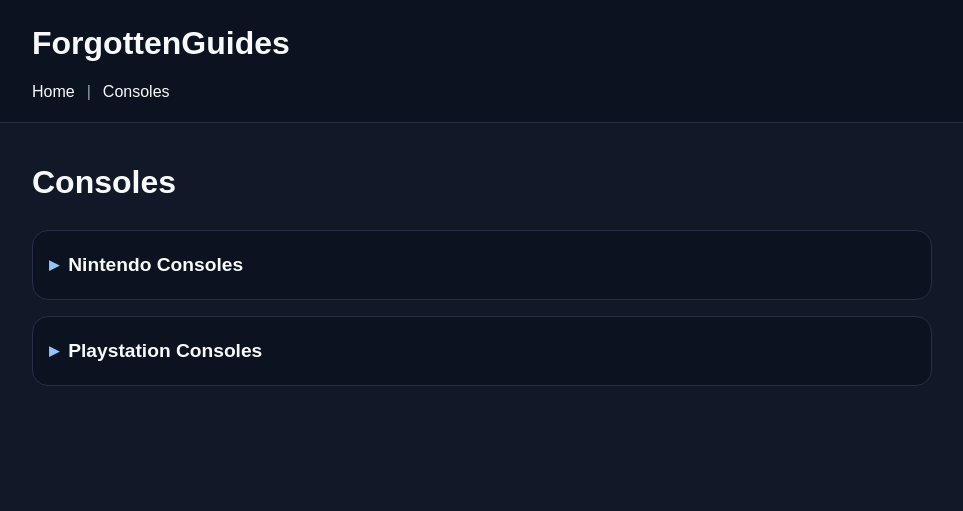
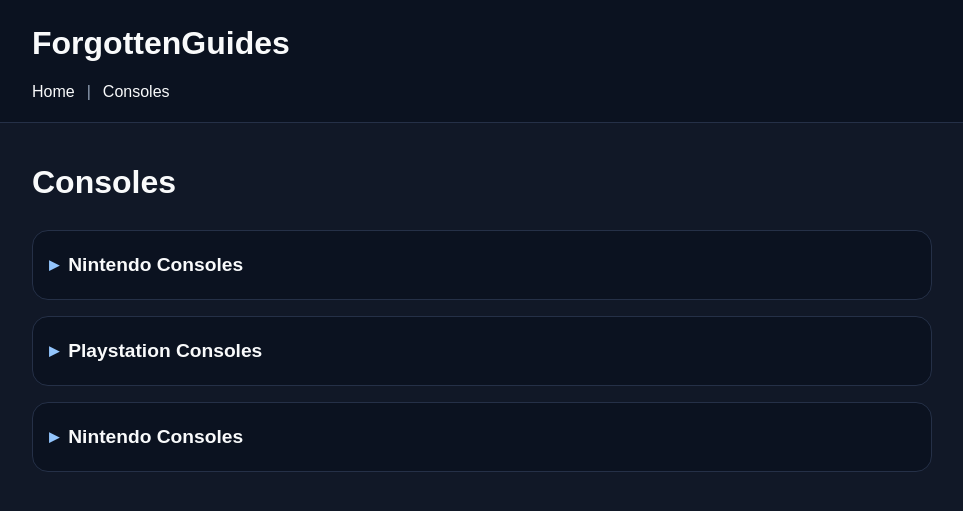
Before and after one commit to ForgottenGem/ForgottenGuides, a Jekyll site: the page built from consoles/index.md, in a window 1280 px wide. Shown: the top 511 px of the page, without its empty margins (158-1121 px from the left). Built offline with Jekyll 4.4.1, drawn with Linux system fonts in a browser that asks for light colours.

Commit message:
Update index.md

```diff
--- a/consoles/index.md
+++ b/consoles/index.md
@@ -27,3 +27,21 @@ title: Consoles
     </li>
   </ul>
 </details>
+
+<details class="guide-section">
+  <summary>Nintendo Consoles</summary>
+  <ul>
+    <li>
+      <details class="guide-section">
+        <summary>Nintendo Consoles</summary>
+        <ul>
+          <li>
+            <a class="button-link" href="{{ '/n64/' | relative_url }}">
+              Nintendo 64
+            </a>
+          </li>
+        </ul>
+      </details>
+    </li>
+  </ul>
+</details>
```
